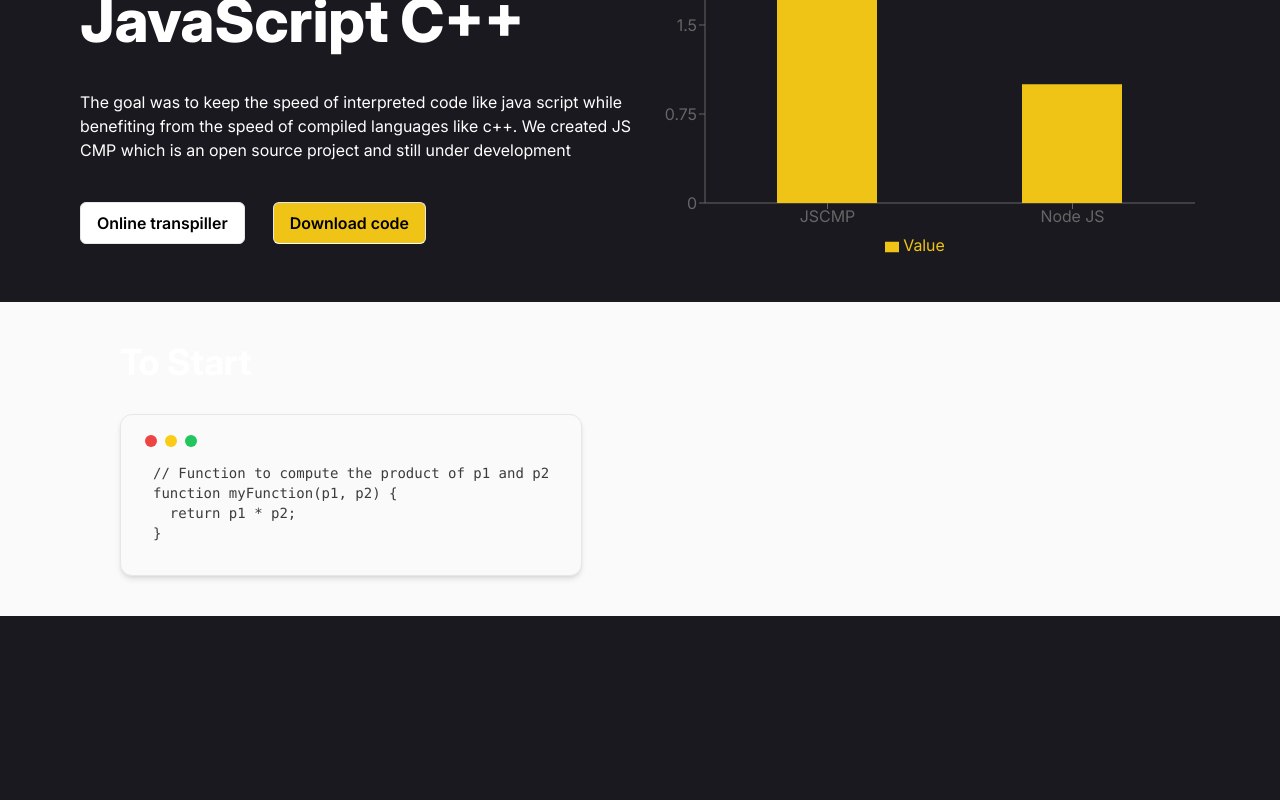
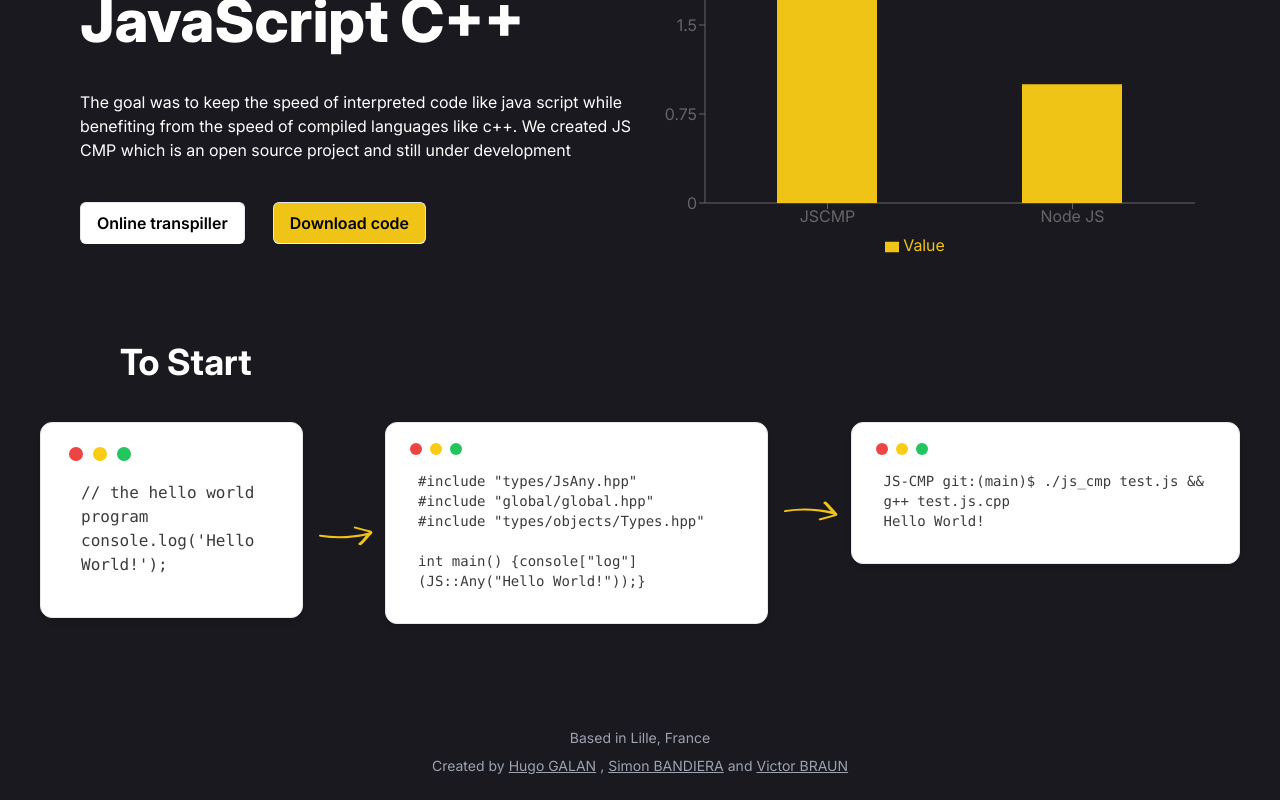
Before and after one commit to JS-CMP/web, a Next.js app: page / in a window 1280 px wide. Shown: the part 308-1108 px from the top of the page. Before the commit the page ends 924 px from the top, so only its background shows below. Built offline with nearby package versions, Linux system fonts and the light colour scheme; a web font is replaced by a local one.

Commit message:
[+] add redirect and basic front page done

```diff
--- a/package.json
+++ b/package.json
@@ -9,6 +9,8 @@
     "lint": "next lint"
   },
   "dependencies": {
+    "@monaco-editor/react": "^4.7.0",
+    "framer-motion": "^12.6.3",
     "next": "15.1.7",
     "react": "^19.0.0",
     "react-dom": "^19.0.0",
--- /dev/null
+++ b/src/app/coming-soon/page.tsx
@@ -0,0 +1,22 @@
+'use client';
+
+import { useRouter } from 'next/navigation';
+
+export default function ComingSoon() {
+    const router = useRouter();
+
+    return (
+        <div className="min-h-screen bg-[#0A0A0A] flex items-center justify-center">
+            <div className="text-center">
+                <h1 className="text-4xl font-bold text-white mb-4">Coming Soon</h1>
+                <p className="text-gray-400 mb-8">This feature is not yet available.</p>
+                <button
+                    onClick={() => router.back()}
+                    className="px-4 py-2 bg-white text-black rounded-md hover:bg-gray-200 transition"
+                >
+                    Back
+                </button>
+            </div>
+        </div>
+    );
+}
--- a/src/app/page.tsx
+++ b/src/app/page.tsx
@@ -1,13 +1,28 @@
+'use client';
+
 import Header from "../components/Header";
 import Hero from "../components/Hero";
 import Main_Tuto from "../components/Main_Tuto";
+import CodeEditor from "../components/CodeEditor";
+import { useState } from "react";
+import BottomPage from "../components/BottomPage";
 
 export default function Home() {
+  const [code, setCode] = useState("// Commence à coder ici...");
   return (
     <div>
     <Header/>
     <Hero/>
     <Main_Tuto/>
+    {/* <div className="p-10 text-white">
+      <h1 className="text-3xl font-bold mb-4">Éditeur de code</h1>
+      <CodeEditor
+        value={code}
+        onChange={(newCode) => setCode(newCode || "")}
+        language="javascript"
+      />
+    </div> */}
+    <BottomPage />
     </div>
   );
 }
--- /dev/null
+++ b/src/components/BottomPage.tsx
@@ -0,0 +1,23 @@
+export default function BottomPage() {
+  return (
+    <footer className="w-full bg-[#19191F] text-gray-400 py-6 mt-10">
+      <div className="container mx-auto px-4 text-center">
+        <p className="text-sm mb-2">Based in Lille, France</p>
+        <div className="flex justify-center items-center gap-1 text-sm">
+          <span>Created by</span>
+          <a href="https://github.com/HForGames" target="_blank" rel="noopener noreferrer" className="hover:text-yellow-400 transition underline">
+            Hugo GALAN
+          </a>
+          <span>,</span>
+          <a href="https://github.com/SimonBandiera" target="_blank" rel="noopener noreferrer" className="hover:text-yellow-400 transition underline">
+            Simon BANDIERA
+          </a>
+          <span>and</span>
+          <a href="https://github.com/victornu" target="_blank" rel="noopener noreferrer" className="hover:text-yellow-400 transition underline">
+            Victor BRAUN
+          </a>
+        </div>
+      </div>
+    </footer>
+  );
+}
--- a/src/components/Buttons/Hero_button.tsx
+++ b/src/components/Buttons/Hero_button.tsx
@@ -1,20 +1,30 @@
-interface ButtonProps {
+interface HeroButtonProps {
     text: string;
     bgColor: string;
-    borderColor?: string;
-    textColor?: string;
-    fontWieght?: string;
-  }
+    borderColor: string;
+    textColor: string;
+    fontWieght: string;
+    href?: string;
+}
 
-  const Hero_button: React.FC<ButtonProps> = ({ text, bgColor, borderColor, textColor, fontWieght }) => {
+export default function Hero_button({ text, bgColor, borderColor, textColor, fontWieght, href }: HeroButtonProps) {
+    if (href) {
+        const isExternalLink = href.startsWith('http');
+        return (
+            <a
+                href={href}
+                target={isExternalLink ? "_blank" : undefined}
+                rel={isExternalLink ? "noopener noreferrer" : undefined}
+                className={`px-4 py-2 border rounded-md ${bgColor} ${borderColor} ${textColor} ${fontWieght}`}
+            >
+                {text}
+            </a>
+        );
+    }
+
     return (
-      <div className="flex">
         <button className={`px-4 py-2 border rounded-md ${bgColor} ${borderColor} ${textColor} ${fontWieght}`}>
-          {text}
+            {text}
         </button>
-      </div>
-
     );
-  };
-
-export default Hero_button;
+}
--- a/src/components/Buttons/V1_button.tsx
+++ b/src/components/Buttons/V1_button.tsx
@@ -1,12 +1,10 @@
-const V1_Button = () => {
+export default function V1_button() {
     return (
         <div className="flex">
-            <button className="bg-gray-500 text-white px-4 py-1 rounded-full items-center hover:bg-gray-700 transition-all">
-            <span className="font-semibold">JSCMP</span> <span className="ml-1">v1 is here!</span>
-            <span className="ml-2">→</span>
-            </button>
+            <a href="https://github.com/JS-CMP/JS-CMP" target="_blank" rel="noopener noreferrer" className="bg-gray-500 text-white px-4 py-1 rounded-full items-center hover:bg-gray-700 transition-all inline-flex">
+                <span className="font-semibold">JSCMP</span> <span className="ml-1">v1 is here!</span>
+                <span className="ml-2">→</span>
+            </a>
         </div>
-      );
-    };
-
-  export default V1_Button;
+    );
+}
--- /dev/null
+++ b/src/components/CodeEditor.tsx
@@ -0,0 +1,34 @@
+'use client';
+
+import Editor from "@monaco-editor/react";
+
+interface CodeEditorProps {
+  language?: string;
+  value?: string;
+  onChange?: (value: string | undefined) => void;
+}
+
+const CodeEditor: React.FC<CodeEditorProps> = ({
+  language = "javascript",
+  value = "",
+  onChange,
+}) => {
+  return (
+    <div className="w-full h-[500px] border rounded-lg overflow-hidden">
+      <Editor
+        height="100%"
+        defaultLanguage={language}
+        defaultValue={value}
+        onChange={onChange}
+        theme="vs-dark"
+        options={{
+          minimap: { enabled: false },
+          fontSize: 14,
+          wordWrap: "on",
+        }}
+      />
+    </div>
+  );
+};
+
+export default CodeEditor;
--- a/src/components/Header.tsx
+++ b/src/components/Header.tsx
@@ -8,8 +8,12 @@
         <div className="text-xl font-custom text-white">JSCMP</div>
       </div>
       <div className="flex items-center justify-end w-1/2 p-5 gap-3">
-        <div>Docs</div>
-        <div>GitHub</div>
+        <a href="https://github.com/your-org/your-repo/docs" target="_blank" rel="noopener noreferrer" className="text-white hover:text-yellow-400 transition">
+          Docs
+        </a>
+        <a href="https://github.com/JS-CMP/JS-CMP" target="_blank" rel="noopener noreferrer" className="text-white hover:text-yellow-400 transition">
+          GitHub
+        </a>
       </div>
     </div>
   );
--- a/src/components/Hero.tsx
+++ b/src/components/Hero.tsx
@@ -14,8 +14,8 @@
                     The goal was to keep the speed of interpreted code like java script while benefiting from the speed of compiled languages ​​like c++. We created JS CMP which is an open source project and still under development
                 </span>
                 <div className="flex gap-7">
-                    <Hero_button text="Online transpiller" bgColor="bg-white" textColor="text-black" fontWieght="font-semibold"/>
-                    <Hero_button text="Download code" bgColor="bg-[#F0C417]" textColor="text-black" fontWieght="font-semibold" borderColor="border-b-1 border-b-[#FFFFFF]"/>
+                    <Hero_button text="Online transpiller" bgColor="bg-white" textColor="text-black" fontWieght="font-semibold" borderColor="border-b-1 border-b-[#FFFFFF]" href="/coming-soon"/>
+                    <Hero_button text="Download code" bgColor="bg-[#F0C417]" textColor="text-black" fontWieght="font-semibold" borderColor="border-b-1 border-b-[#FFFFFF]" href="https://github.com/JS-CMP/JS-CMP/tree/main"/>
                 </div>
             </div>
             <HeroGraph />
--- a/src/components/Main_Tuto.tsx
+++ b/src/components/Main_Tuto.tsx
@@ -1,19 +1,45 @@
 import Terminal from './Terminal';
+import Image from 'next/image';
 
-const code = `// Function to compute the product of p1 and p2
-function myFunction(p1, p2) {
-  return p1 * p2;
-}`;
+const code = `// the hello world program
+console.log('Hello World!');`;
 
+const code_Cpp = `#include "types/JsAny.hpp"
+#include "global/global.hpp"
+#include "types/objects/Types.hpp"
+
+int main() {console["log"](JS::Any("Hello World!"));}
+`;
+
+const code_result = `JS-CMP git:(main)$ ./js_cmp test.js && g++ test.js.cpp
+Hello World!`;
 
 export default function Main_Tuto() {
     return (
-        <div className='p-10 bg-[#fafafa]'>
-            <div className="px-20 gap mb-8 flex">
+        <div className='p-10'>
+            <div className="px-20 mb-10 flex">
                 <h1 className="text-4xl font-bold">To Start</h1>
             </div>
-            <div className='px-20'>
-                <Terminal content={code} />
+            <div className='flex'>
+                <div>
+                    <Terminal content={code} size="md" />
+                </div>
+                <div className="flex items-center justify-center p-3">
+                    <div className="mr-2 [transform:rotate(210deg)_translateX(-10px)]">
+                        <Image src="/arrow.svg" alt="Arrow" width={70} height={70} />
+                    </div>
+                </div>
+                <div className="flex justify-end">
+                    <Terminal content={code_Cpp} size="sm" />
+                </div>
+                <div className="flex items-center justify-center p-3">
+                    <div className="mr-2 [transform:rotate(-30deg)_scaleX(-1)_translateX(-10px)]">
+                        <Image src="/arrow.svg" alt="Arrow" width={70} height={70} />
+                    </div>
+                </div>
+                <div className="">
+                    <Terminal content={code_result} size="sm" />
+                </div>
             </div>
         </div>
     )
--- a/src/components/Terminal.tsx
+++ b/src/components/Terminal.tsx
@@ -2,20 +2,49 @@
 
 interface TerminalProps {
   content: string;
+  size?: 'sm' | 'md' | 'lg';
 }
 
-export default function Terminal({ content }: TerminalProps) {
+const Terminal: React.FC<TerminalProps> = ({ content, size = 'md' }) => {
+  const sizeClasses = {
+    sm: {
+      container: 'p-4',
+      buttonSize: 'w-3 h-3',
+      buttonSpacing: 'space-x-2 mb-4',
+      text: 'text-sm',
+      content: 'px-4 pb-4'
+    },
+    md: {
+      container: 'p-5',
+      buttonSize: 'w-3.5 h-3.5',
+      buttonSpacing: 'space-x-2.5 mb-5',
+      text: 'text-base',
+      content: 'px-5 pb-5'
+    },
+    lg: {
+      container: 'p-6',
+      buttonSize: 'w-4 h-4',
+      buttonSpacing: 'space-x-3 mb-6',
+      text: 'text-lg',
+      content: 'px-6 pb-6'
+    }
+  };
+
+  const currentSize = sizeClasses[size];
+
   return (
-    <div className="bg-[#fafafa] rounded-xl shadow-md w-fit p-4 font-mono text-sm relative overflow-hidden border border-gray-200">
-      <div className="flex space-x-2 mb-4 pl-2 pt-1">
-        <span className="w-3 h-3 bg-red-500 rounded-full"></span>
-        <span className="w-3 h-3 bg-yellow-400 rounded-full"></span>
-        <span className="w-3 h-3 bg-green-500 rounded-full"></span>
+    <div className={`bg-[#ffffff] rounded-xl shadow-md w-fit font-mono relative overflow-hidden border border-gray-200 ${currentSize.container} ${currentSize.text}`}>
+      <div className={`flex pl-2 pt-1 ${currentSize.buttonSpacing}`}>
+        <span className={`${currentSize.buttonSize} bg-red-500 rounded-full`}></span>
+        <span className={`${currentSize.buttonSize} bg-yellow-400 rounded-full`}></span>
+        <span className={`${currentSize.buttonSize} bg-green-500 rounded-full`}></span>
       </div>
 
-      <pre className="whitespace-pre-wrap px-4 pb-4 text-[#3c3c3c]">
+      <pre className={`whitespace-pre-wrap text-[#3c3c3c] ${currentSize.content}`}>
         {content}
       </pre>
     </div>
   );
-}
+};
+
+export default Terminal;
```
Also changed, not shown: public/arrow.svg (added), 1 other file (tests, documents, lock files or other folders).
